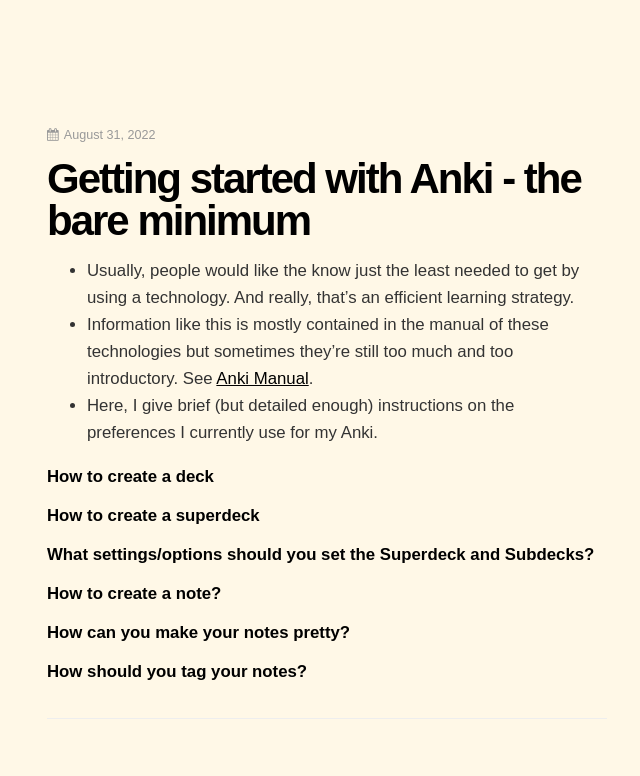
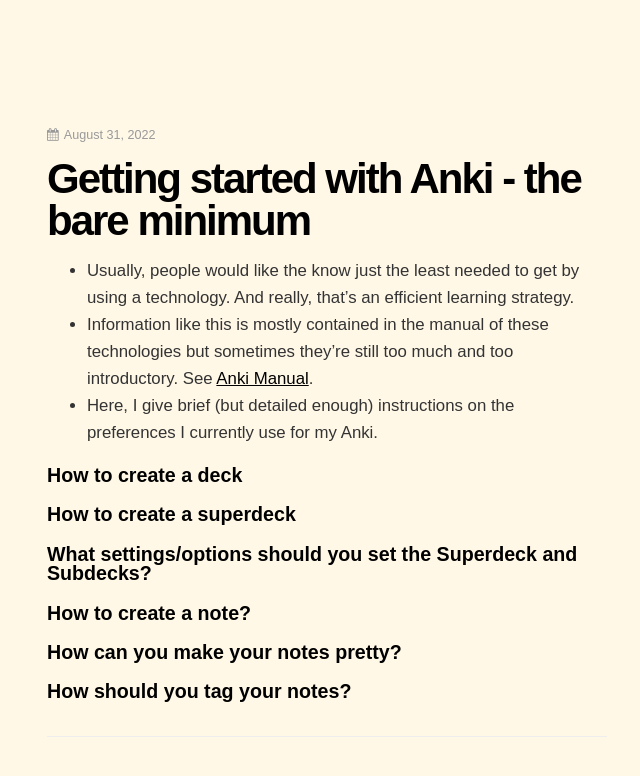
Before and after one commit to dCO2/rococo, a Jekyll site: the page built from _posts/2022-08-31-getting-started-with-anki.md, in a window 1280 px wide. Shown: the top 776 px of the page, without its empty margins (329-969 px from the left). Built offline with Jekyll 4.4.1, drawn with Linux system fonts in a browser that asks for light colours; some web fonts are replaced.

Commit message:
Refactors and Additions

```diff
--- a/_posts/2022-08-31-getting-started-with-anki.md
+++ b/_posts/2022-08-31-getting-started-with-anki.md
@@ -10,9 +10,9 @@ tags:
 - Information like this is mostly contained in the manual of these technologies but sometimes they're still too much and too introductory. See [Anki Manual](https://docs.ankiweb.net/getting-started.html).
 - Here, I give brief (but detailed enough) instructions on the preferences I currently use for my Anki.
 
-#### How to create a deck
-#### How to create a superdeck
-#### What settings/options should you set the Superdeck and Subdecks?
-#### How to create a note?
-#### How can you make your notes pretty?
-#### How should you tag your notes?
+### How to create a deck
+### How to create a superdeck
+### What settings/options should you set the Superdeck and Subdecks?
+### How to create a note?
+### How can you make your notes pretty?
+### How should you tag your notes?
```
